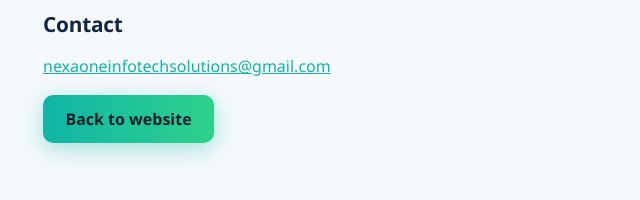
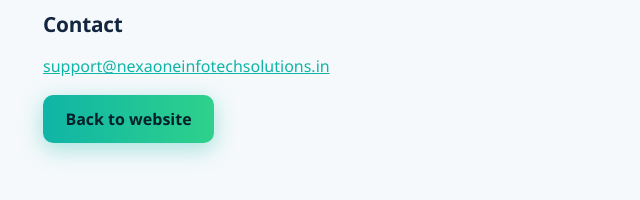
Before and after one commit to kamran755/nexaoneinfotech, a website: page privacy.html in a window 1280 px wide. Shown: the part 526-726 px from the top of the page, 187-827 px from the left. Drawn offline with Linux system fonts and the light colour scheme.

Commit message:
Change contact email in privacy.html
Updated contact email in the privacy policy.

```diff
--- a/privacy.html
+++ b/privacy.html
@@ -4,5 +4,5 @@
 <p class="note"><b>Placeholder.</b> This page is a template and has not been reviewed by a lawyer. Replace it with your approved policy before launch.</p>
 <h2 style="font-size:1.3rem">Information we collect</h2><p>When you use the contact form we receive the name, email, phone number, service choice and message you enter. Chatbot messages are sent to our server to produce a reply.</p>
 <h2 style="font-size:1.3rem">How we use it</h2><p>We use this information to respond to your enquiry. [Add retention period, processors used and your legal basis here.]</p>
-<h2 style="font-size:1.3rem">Contact</h2><p><a href="mailto:nexaoneinfotechsolutions@gmail.com">nexaoneinfotechsolutions@gmail.com</a></p>
+<h2 style="font-size:1.3rem">Contact</h2><p><a href="mailto:support@nexaoneinfotechsolutions.in">support@nexaoneinfotechsolutions.in</a></p>
 <p><a class="btn pri" href="index.html">Back to website</a></p></main></body></html>
```
